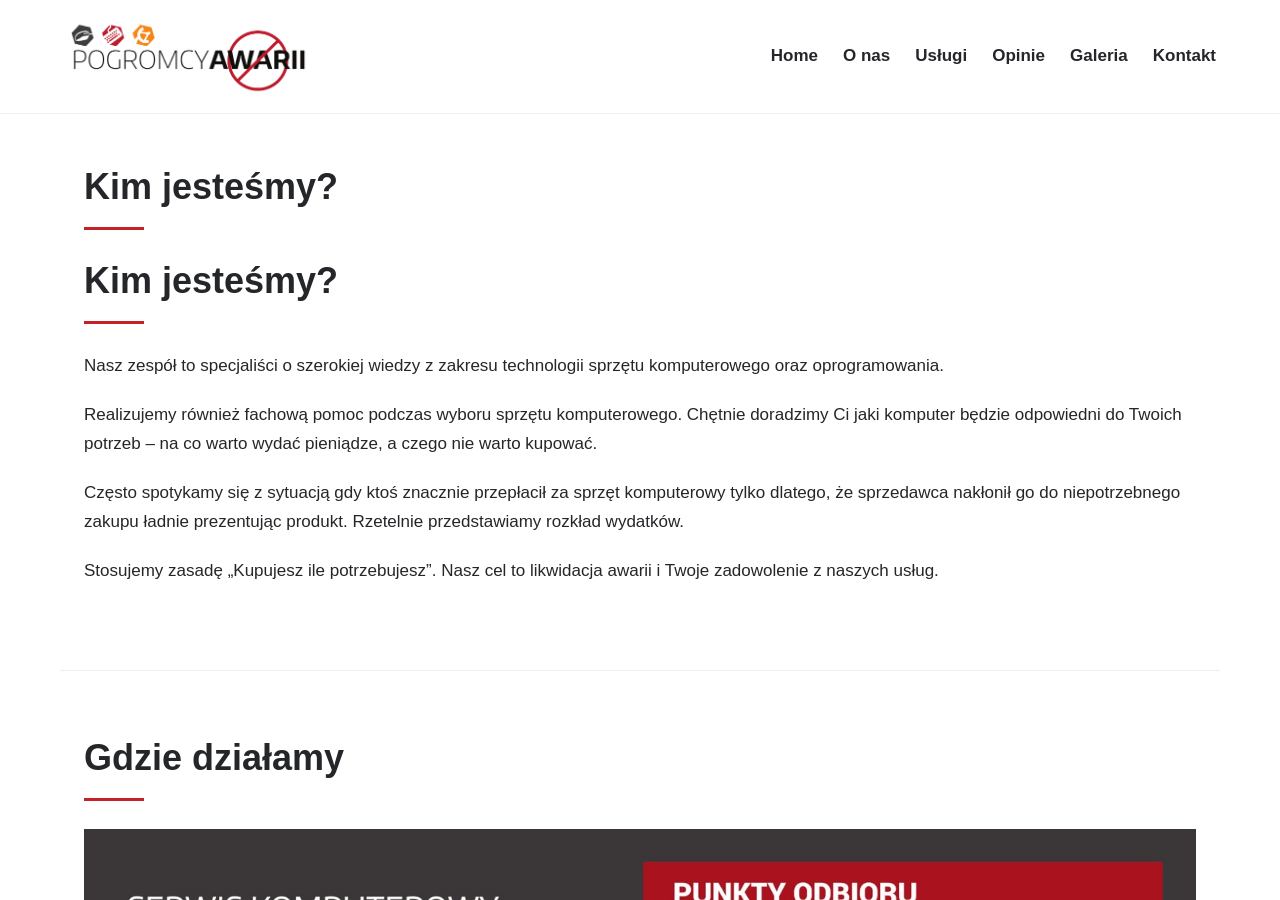
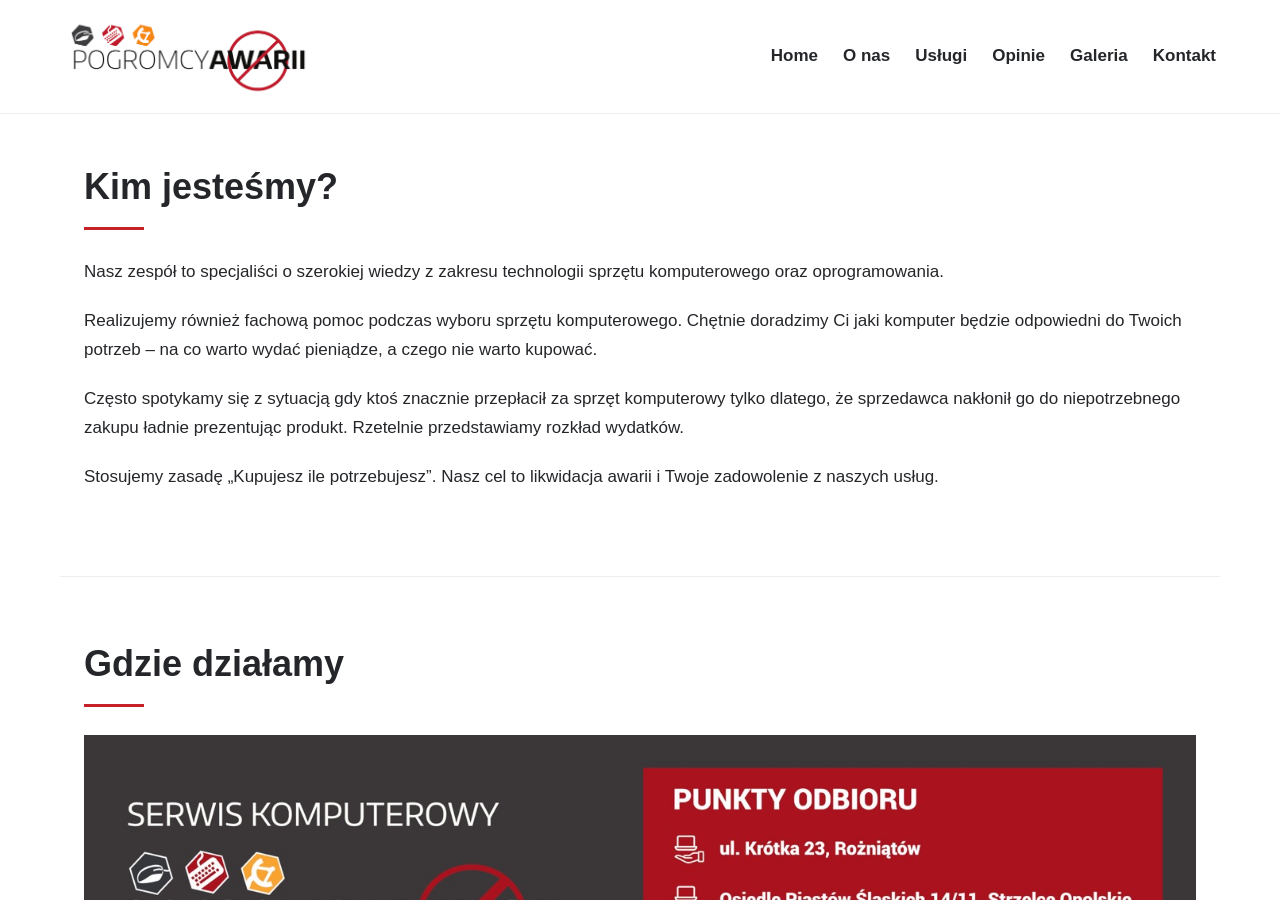
Before and after one commit to strzelcu/pogromcyawarii.pl, a Jekyll site: the page built from index.html, in a window 1280 px wide and 900 px high, scrolled down 760 px. Built offline with Jekyll 4.4.1, drawn with Linux system fonts in a browser that asks for light colours.

Commit message:
Remove duplicate about-section heading

```diff
--- a/index.html
+++ b/index.html
@@ -2,7 +2,7 @@
 layout: default
 title: Pogromcy awarii — serwis komputerowy
 ---
-<section class="hero" aria-label="Serwis komputerowy"><div class="slides" id="slides"><img src="{{ '/assets/images/slide1.jpg' | relative_url }}" alt="Slajd 1: Pogromcy awarii — serwis komputerowy"><img src="{{ '/assets/images/slide2.jpg' | relative_url }}" alt="Slajd 2: Pogromcy awarii — serwis komputerowy"><img src="{{ '/assets/images/slide4.jpg' | relative_url }}" alt="Slajd 4: Pogromcy awarii — serwis komputerowy"></div><div class="slide-controls"><button type="button" id="slide-prev" aria-controls="slides" aria-label="Poprzedni slajd">←</button><button type="button" id="slide-next" aria-controls="slides" aria-label="Następny slajd">→</button></div><div class="hero-actions"><a class="button" href="tel:+48510265219">Zadzwoń: 510 265 219</a><a class="button secondary" href="#services">Zakres usług</a></div></section><section id="whoweare" class="wrap"><h1>Kim jesteśmy?</h1>
+<section class="hero" aria-label="Serwis komputerowy"><div class="slides" id="slides"><img src="{{ '/assets/images/slide1.jpg' | relative_url }}" alt="Slajd 1: Pogromcy awarii — serwis komputerowy"><img src="{{ '/assets/images/slide2.jpg' | relative_url }}" alt="Slajd 2: Pogromcy awarii — serwis komputerowy"><img src="{{ '/assets/images/slide4.jpg' | relative_url }}" alt="Slajd 4: Pogromcy awarii — serwis komputerowy"></div><div class="slide-controls"><button type="button" id="slide-prev" aria-controls="slides" aria-label="Poprzedni slajd">←</button><button type="button" id="slide-next" aria-controls="slides" aria-label="Następny slajd">→</button></div><div class="hero-actions"><a class="button" href="tel:+48510265219">Zadzwoń: 510 265 219</a><a class="button secondary" href="#services">Zakres usług</a></div></section><section id="whoweare" class="wrap">
 				<h1>Kim jesteśmy?</h1>
 <p>Nasz zespół to specjaliści o szerokiej wiedzy z zakresu technologii sprzętu komputerowego oraz oprogramowania.</p>
 <p>Realizujemy również fachową pomoc podczas wyboru sprzętu komputerowego. Chętnie doradzimy Ci jaki komputer będzie odpowiedni do Twoich potrzeb – na co warto wydać pieniądze, a czego nie warto kupować.</p>
```
